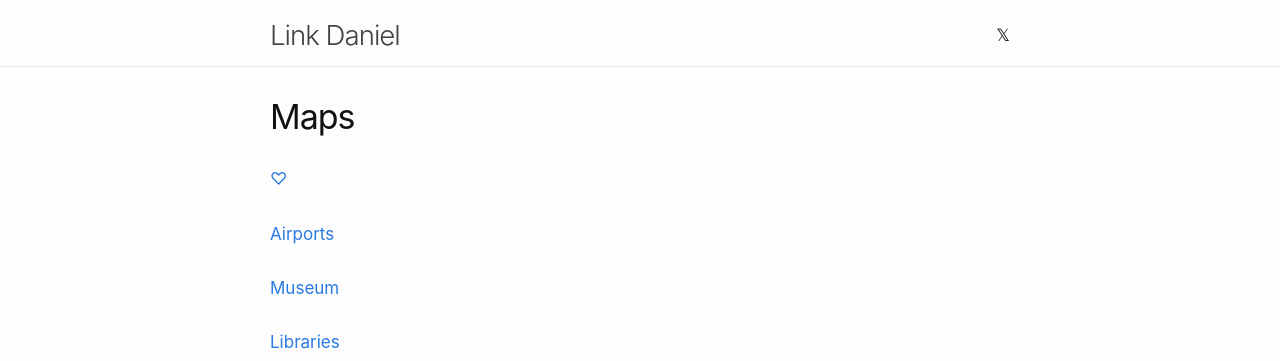
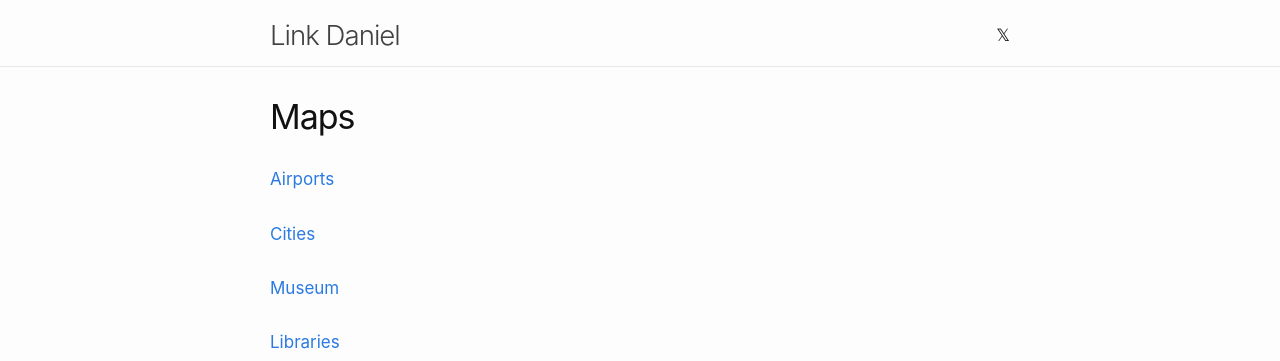
Before and after one commit to link-daniel/link.github.io, a Jekyll site: the page built from maps.md, in a window 1280 px wide. Shown: the top 361 px of the page. Built offline with Jekyll 4.4.1, drawn with Linux system fonts in a browser that asks for light colours.

Commit message:
Update maps.md

```diff
--- a/maps.md
+++ b/maps.md
@@ -4,10 +4,10 @@ title: Maps
 permalink: /maps/
 ---
 
-<a href="https://maps.app.goo.gl/7epbrpPJ5uK94wHF6">♡</a>
+<a href="https://maps.app.goo.gl/rpbCdxqPyiw1w3L68">Airports</a>
 <br>
 <br>
-<a href="https://maps.app.goo.gl/rpbCdxqPyiw1w3L68">Airports</a>
+<a href="https://maps.app.goo.gl/1SwPxi4Pft6vchkK7">Cities</a>
 <br>
 <br>
 <a href="https://maps.app.goo.gl/MyE5TMgAhuESw2vb9">Museum</a>
```
